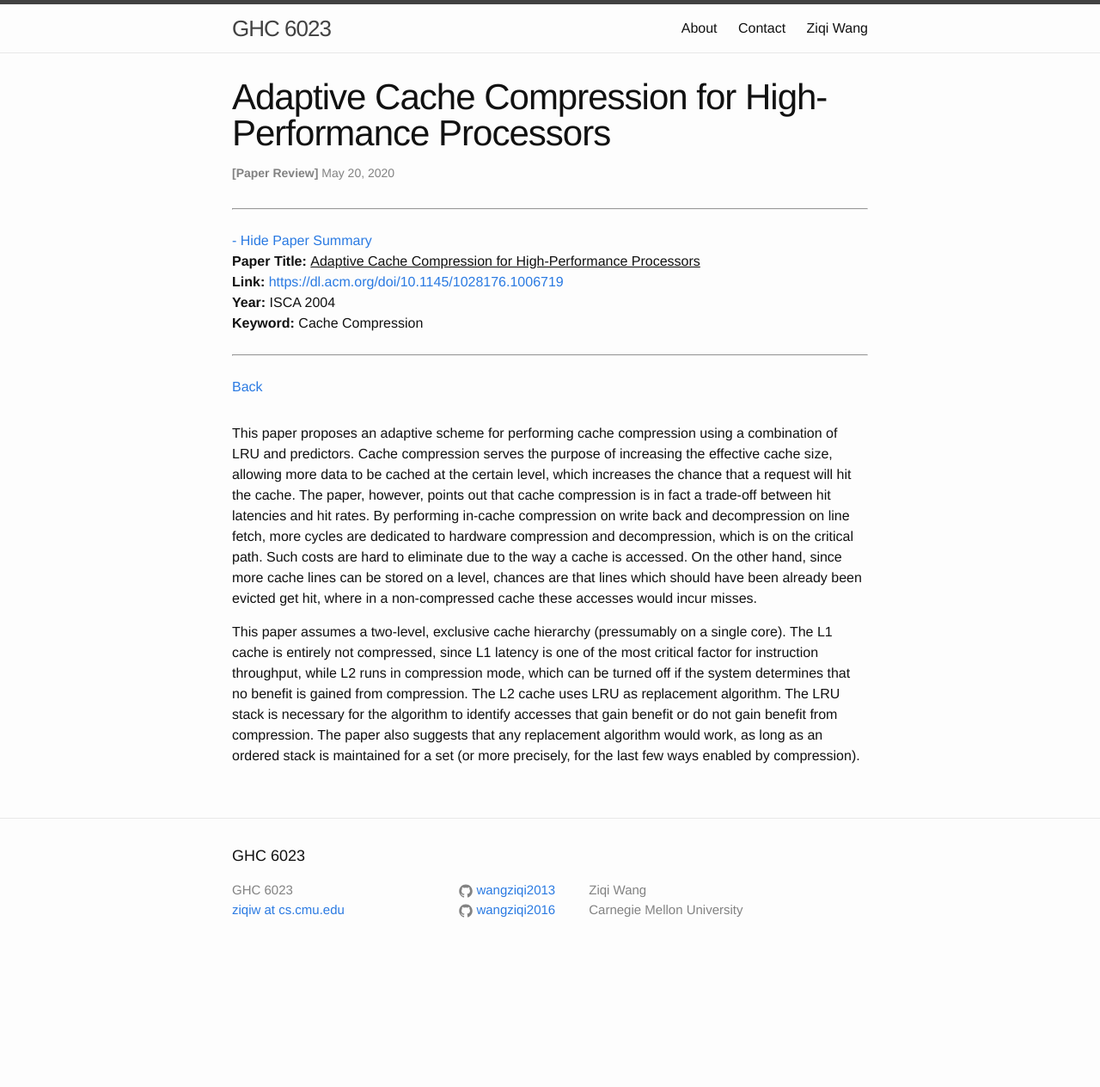
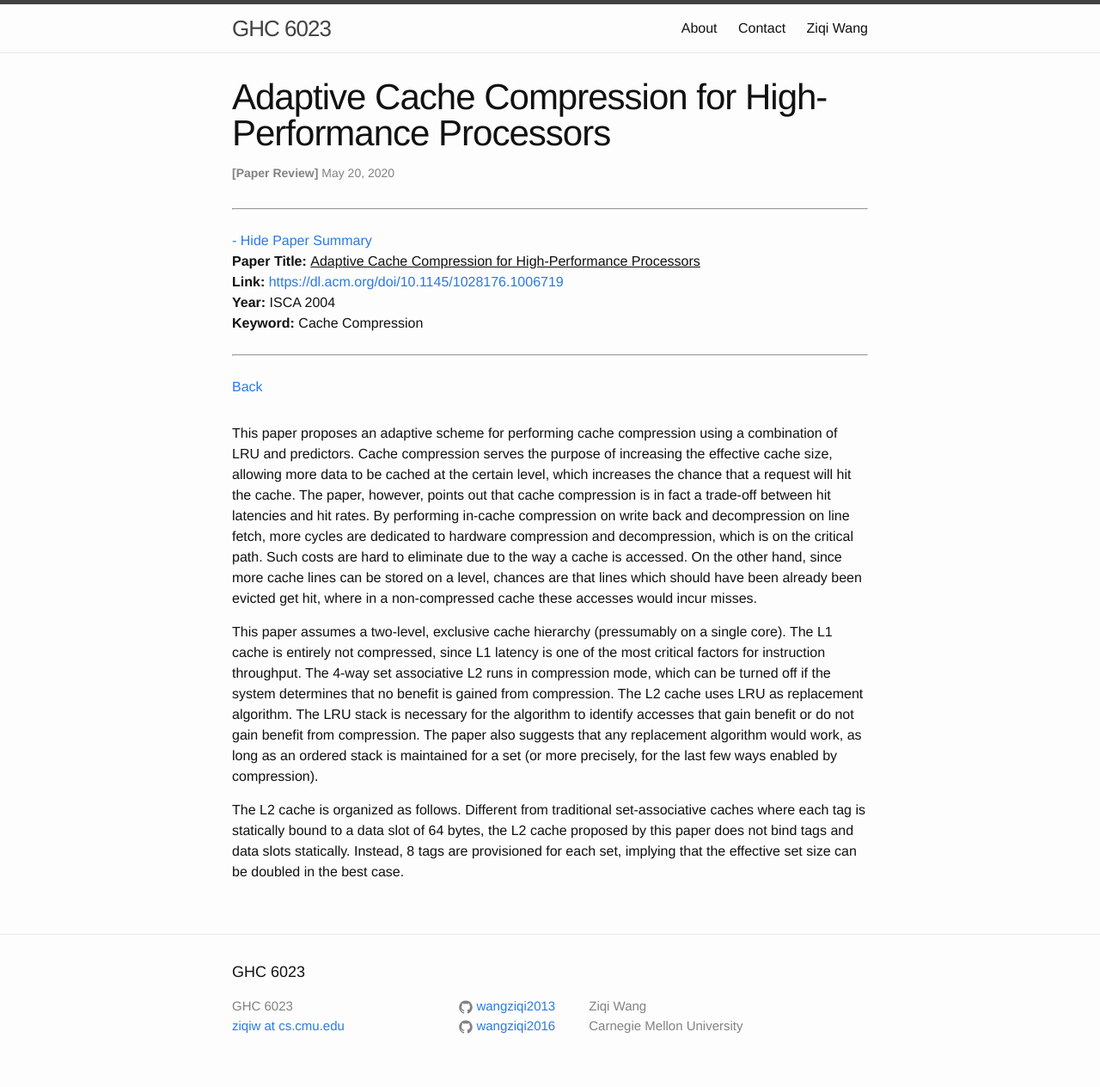
Before and after one commit to wangziqi2013/wangziqi2013.github.io, a Jekyll site: the page built from _posts/2020-05-21-Adaptive-Cache-Compression-for-High-Performance-Processors.markdown, in a window 1280 px wide. Shown: the whole page at 86% size. Built offline with Jekyll 4.4.1, drawn with Linux system fonts in a browser that asks for light colours; before the commit the page ends 1129 px from its top, so only the background shows below that.

Commit message:
Adding tags

```diff
--- a/_posts/2020-05-21-Adaptive-Cache-Compression-for-High-Performance-Processors.markdown
+++ b/_posts/2020-05-21-Adaptive-Cache-Compression-for-High-Performance-Processors.markdown
@@ -23,8 +23,12 @@ way a cache is accessed. On the other hand, since more cache lines can be stored
 which should have been already been evicted get hit, where in a non-compressed cache these accesses would incur misses.
 
 This paper assumes a two-level, exclusive cache hierarchy (pressumably on a single core). The L1 cache is entirely
-not compressed, since L1 latency is one of the most critical factor for instruction throughput, while L2 runs in
-compression mode, which can be turned off if the system determines that no benefit is gained from compression.
+not compressed, since L1 latency is one of the most critical factors for instruction throughput. The 4-way set associative
+L2 runs in compression mode, which can be turned off if the system determines that no benefit is gained from compression.
 The L2 cache uses LRU as replacement algorithm. The LRU stack is necessary for the algorithm to identify accesses
 that gain benefit or do not gain benefit from compression. The paper also suggests that any replacement algorithm would
 work, as long as an ordered stack is maintained for a set (or more precisely, for the last few ways enabled by compression).
+
+The L2 cache is organized as follows. Different from traditional set-associative caches where each tag is statically bound
+to a data slot of 64 bytes, the L2 cache proposed by this paper does not bind tags and data slots statically. Instead,
+8 tags are provisioned for each set, implying that the effective set size can be doubled in the best case.
```
